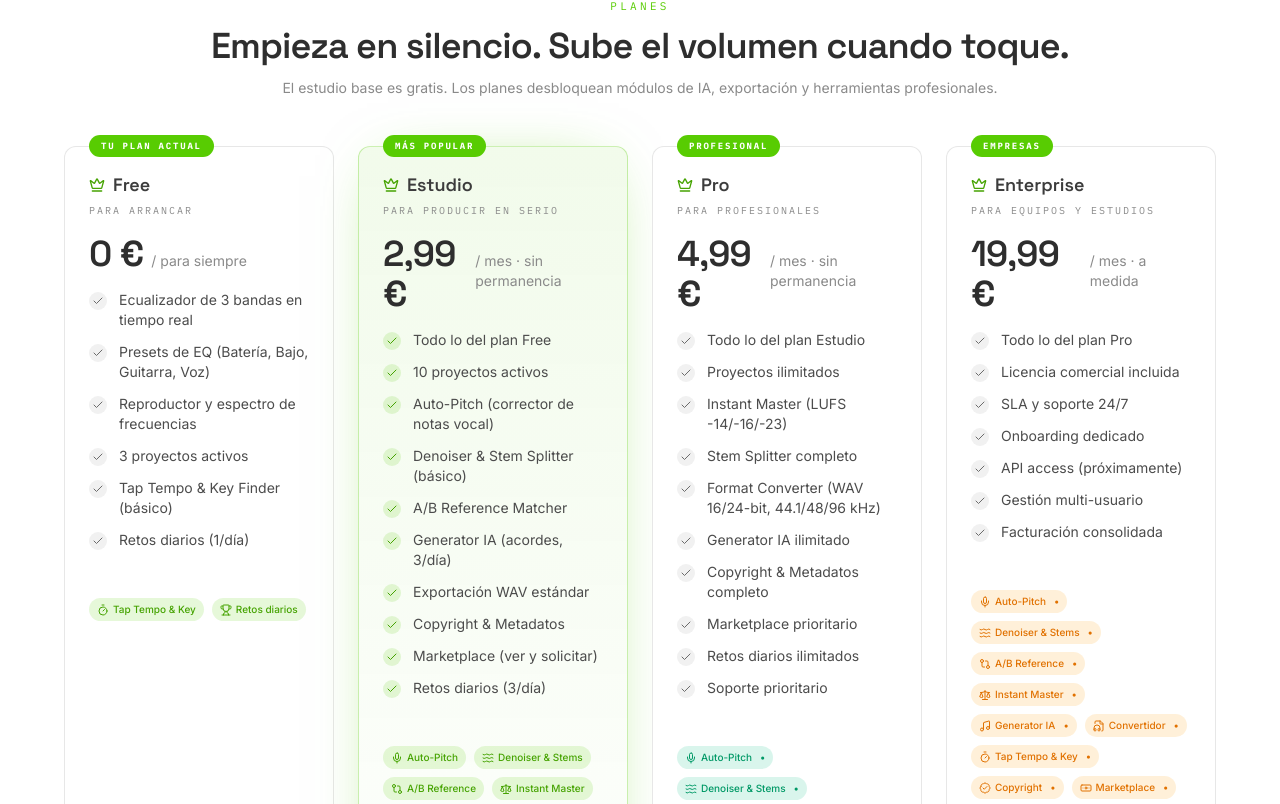
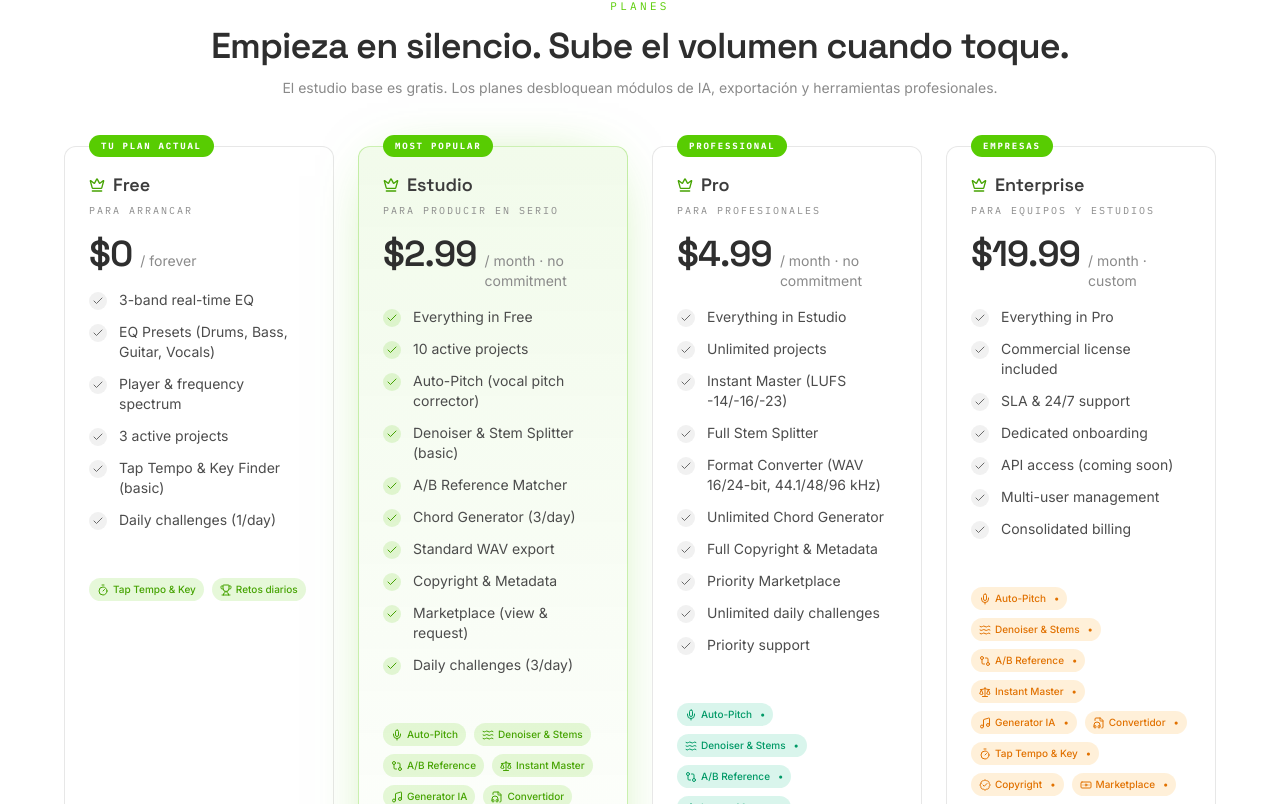
Before and after one commit to Ken2shin/SoundCraft., a Next.js app: page / in a window 1280 px wide. Shown: the part 3076-3880 px from the top of the page. Built offline with nearby package versions, Linux system fonts and the light colour scheme.

Commit message:
feat: USD pricing, módulos en Sidebar, sync Stripe fallback, polling post-checkout, fix plan fallback

```diff
--- a/src/app/api/stripe/checkout/route.js
+++ b/src/app/api/stripe/checkout/route.js
@@ -61,10 +61,10 @@ export async function POST(request) {
       line_items: [
         {
           quantity: 1,
-          price_data: {
-            currency: "eur",
-            unit_amount: plan.amount,
-            recurring: { interval: plan.interval },
+price_data: {
+              currency: "usd",
+              unit_amount: plan.amount,
+              recurring: { interval: plan.interval },
             product_data: {
               name: `SoundCraft ${plan.name}`,
               description: `Suscripción mensual al plan ${plan.name} de SoundCraft AI.`,
--- /dev/null
+++ b/src/app/api/stripe/refresh/route.js
@@ -0,0 +1,92 @@
+import { NextResponse } from "next/server";
+import Stripe from "stripe";
+import { getRequestSession } from "@/lib/auth";
+import { ensureUser, setUserPlan } from "@/lib/db/repo";
+
+export const runtime = "nodejs";
+export const dynamic = "force-dynamic";
+
+const ALLOWED_PLANS = new Set(["estudio", "pro", "enterprise"]);
+
+function planFromPriceId(priceId) {
+  if (!priceId) return null;
+  if (priceId.includes("estudio") || priceId === "price_estudio") return "estudio";
+  if (priceId.includes("pro") || priceId === "price_pro") return "pro";
+  if (priceId.includes("enterprise") || priceId === "price_enterprise") return "enterprise";
+  return null;
+}
+
+export async function GET(request) {
+  const session = await getRequestSession(request);
+  if (!session) {
+    return NextResponse.json({ error: "No autenticado" }, { status: 401 });
+  }
+
+  const secretKey = process.env.STRIPE_SECRET_KEY;
+  if (!secretKey || secretKey === "sk_test_REPLACE_ME") {
+    return NextResponse.json(
+      { error: "Stripe no configurado en el servidor" },
+      { status: 503 }
+    );
+  }
+
+  try {
+    const user = await ensureUser(session);
+    if (!user.email) {
+      return NextResponse.json({ error: "Usuario sin email" }, { status: 400 });
+    }
+
+    const stripe = new Stripe(secretKey);
+
+    // Buscar cliente por email
+    const customers = await stripe.customers.list({
+      email: user.email,
+      limit: 10,
+    });
+
+    if (customers.data.length === 0) {
+      // No hay cliente en Stripe → plan free
+      if (user.plan !== "free") {
+        await setUserPlan(user.id, "free");
+      }
+      return NextResponse.json({ plan: "free", synced: true });
+    }
+
+    // Buscar suscripciones activas del cliente
+    let activePlan = null;
+    for (const customer of customers.data) {
+      const subscriptions = await stripe.subscriptions.list({
+        customer: customer.id,
+        status: "active",
+        limit: 10,
+        expand: ["data.default_payment_method"],
+      });
+
+      for (const sub of subscriptions.data) {
+        if (sub.status === "active" || sub.status === "trialing") {
+          // Obtener plan desde metadata del precio o suscripción
+          const priceId = sub.items.data[0]?.price?.id;
+          const metadataPlan = sub.metadata?.plan || (priceId ? planFromPriceId(priceId) : null);
+          if (ALLOWED_PLANS.has(metadataPlan)) {
+            activePlan = metadataPlan;
+            break;
+          }
+        }
+      }
+      if (activePlan) break;
+    }
+
+    const newPlan = activePlan || "free";
+    if (user.plan !== newPlan) {
+      await setUserPlan(user.id, newPlan);
+    }
+
+    return NextResponse.json({ plan: newPlan, synced: true, previousPlan: user.plan });
+  } catch (err) {
+    console.error("[api/stripe/refresh]", err.message);
+    return NextResponse.json(
+      { error: "Error sincronizando con Stripe" },
+      { status: 500 }
+    );
+  }
+}
--- a/src/app/dashboard/page.jsx
+++ b/src/app/dashboard/page.jsx
@@ -18,7 +18,7 @@ export default async function DashboardPage() {
     projects = await listProjects(user.id);
   } catch (err) {
     console.error("[dashboard] base de datos:", err.message);
-    user = { ...session, plan: "free" };
+    user = { ...session, plan: null }; // No forzar "free" — deja que el cliente muestre "—"
   }
 
   return <DashboardClient initialProjects={projects} user={user} />;
--- /dev/null
+++ b/src/app/modulos/page.jsx
@@ -0,0 +1,21 @@
+import { redirect } from "next/navigation";
+import { getServerSession } from "@/lib/auth";
+import { ensureUser } from "@/lib/db/repo";
+import ModulesPageClient from "@/components/modules/ModulesPageClient";
+
+export const metadata = { title: "Módulos · SoundCraft AI" };
+
+export default async function ModulosPage() {
+  const session = await getServerSession();
+  if (!session) redirect("/auth/login");
+
+  let user = null;
+  try {
+    user = await ensureUser(session);
+  } catch (err) {
+    console.error("[modulos] base de datos:", err.message);
+    user = { ...session, plan: "free" };
+  }
+
+  return <ModulesPageClient user={user} />;
+}
--- a/src/app/planes/page.jsx
+++ b/src/app/planes/page.jsx
@@ -14,7 +14,7 @@ export default async function PlanesPage() {
     user = await ensureUser(session);
   } catch (err) {
     console.error("[planes] base de datos:", err.message);
-    user = { ...session, plan: "free" };
+    user = { ...session, plan: null };
   }
 
   return (
--- a/src/components/dashboard/Sidebar.jsx
+++ b/src/components/dashboard/Sidebar.jsx
@@ -1,7 +1,7 @@
 "use client";
 import Link from "next/link";
 import { usePathname, useRouter } from "next/navigation";
-import { AudioWaveform, FolderKanban, Gem, LogOut, Sparkles } from "lucide-react";
+import { AudioWaveform, FolderKanban, Gem, LogOut, Sparkles, Wrench, Puzzle } from "lucide-react";
 
 export default function Sidebar({ user }) {
   const pathname = usePathname();
@@ -17,8 +17,14 @@ export default function Sidebar({ user }) {
 
   const nav = [
     { href: "/dashboard", label: "Proyectos", icon: FolderKanban },
+    { href: "/modulos", label: "Módulos", icon: Puzzle },
     { href: "/planes", label: "Planes", icon: Gem },
   ];
+
+  const planLabel = user?.plan === "pro" ? "PRO" : user?.plan === "estudio" ? "ESTUDIO" : user?.plan === "enterprise" ? "ENTERPRISE" : "FREE";
+  const planColor = user?.plan === "pro" ? "text-emerald-600" : user?.plan === "estudio" ? "text-emerald-600" : user?.plan === "enterprise" ? "text-amber-600" : "text-indigo-600";
+  const planBg = user?.plan === "pro" ? "bg-emerald-500/15" : user?.plan === "estudio" ? "bg-emerald-500/15" : user?.plan === "enterprise" ? "bg-amber-500/15" : "bg-indigo-500/15";
+  const isFreeOrUnknown = !user?.plan || user?.plan === "free";
 
   return (
     <aside className="flex h-full w-60 flex-col border-r border-[#3c3c3c]/10 bg-surface-900/60 px-4 py-5">
@@ -61,21 +67,17 @@ export default function Sidebar({ user }) {
       <div className="mt-auto space-y-3">
         <div className="flex items-center justify-between rounded-xl border border-[#3c3c3c]/10 bg-[#3c3c3c]/[0.04] px-3 py-2.5">
           <span className="text-xs text-stone-400">Tu plan</span>
-          {user?.plan === "pro" ? (
-            <span className="inline-flex items-center gap-1 rounded-full bg-emerald-500/15 px-2.5 py-0.5 text-[11px] font-bold text-emerald-600">
-              <Sparkles className="h-3 w-3" /> PRO
-            </span>
-          ) : user?.plan === "estudio" ? (
-            <span className="inline-flex items-center gap-1 rounded-full bg-emerald-500/15 px-2.5 py-0.5 text-[11px] font-bold text-emerald-600">
-              <Sparkles className="h-3 w-3" /> ESTUDIO
-            </span>
-          ) : (
+          {isFreeOrUnknown ? (
             <Link
               href="/planes"
               className="inline-flex items-center gap-1 rounded-full bg-indigo-500/15 px-2.5 py-0.5 text-[11px] font-bold text-indigo-600 transition-colors hover:bg-indigo-500/25"
             >
               FREE · Mejorar
             </Link>
+          ) : (
+            <span className={`inline-flex items-center gap-1 rounded-full ${planBg} px-2.5 py-0.5 text-[11px] font-bold ${planColor}`}>
+              <Sparkles className="h-3 w-3" /> {planLabel}
+            </span>
           )}
         </div>
 
--- /dev/null
+++ b/src/components/modules/ModulesPageClient.jsx
@@ -0,0 +1,48 @@
+"use client";
+import { useState } from "react";
+import ModulesHub from "./ModulesHub";
+
+export default function ModulesPageClient({ user }) {
+  const [projectId, setProjectId] = useState("");
+
+  return (
+    <main className="mx-auto max-w-6xl px-4 py-12">
+      <header className="mb-10 text-center">
+        <h1 className="font-display text-3xl font-semibold tracking-tight text-stone-50 sm:text-4xl">
+          Módulos de producción
+        </h1>
+        <p className="mt-2 text-sm text-stone-500">
+          Selecciona un proyecto para usar los módulos de IA y herramientas avanzadas.
+        </p>
+      </header>
+
+      <div className="mb-8 rounded-xl border border-[#3c3c3c]/10 bg-white/5 p-4">
+        <label className="block text-xs font-semibold uppercase tracking-wider text-stone-400 mb-2">
+          Proyecto
+        </label>
+        <select
+          value={projectId}
+          onChange={(e) => setProjectId(e.target.value)}
+          className="w-full rounded-lg border border-[#3c3c3c]/10 bg-white/5 px-3 py-2.5 text-sm text-stone-100"
+        >
+          <option value="">Selecciona un proyecto…</option>
+        </select>
+        <p className="mt-2 text-xs text-stone-500">
+          Los módulos necesitan un proyecto para guardar resultados y cuotas.
+        </p>
+      </div>
+
+      {projectId && (
+        <ModulesHub
+          plan={user?.plan || "free"}
+          projectId={projectId}
+          audioFile={null}
+          buffer={null}
+          eq={{ low: 0, mid: 0, high: 0 }}
+          changeBand={() => {}}
+          onSaveState={() => {}}
+        />
+      )}
+    </main>
+  );
+}
--- a/src/components/pricing/PlansSection.jsx
+++ b/src/components/pricing/PlansSection.jsx
@@ -1,9 +1,9 @@
 "use client";
 import Link from "next/link";
-import { useSearchParams } from "next/navigation";
-import { useState } from "react";
+import { useSearchParams, useRouter } from "next/navigation";
+import { useState, useEffect } from "react";
 import { Check, Crown, Loader2, Sparkles, Waves, Mic, GitCompare, Scale, Music, FileAudio, Timer, BadgeCheck, Banknote, Trophy } from "lucide-react";
-import { PLAN_LABELS, PLAN_PRICES, MODULES, moduleAvailable, moduleTier, projectLimitFor } from "@/lib/plans";
+import { PLAN_LABELS, PLAN_PRICES, PLAN_CURRENCY_SYMBOL, MODULES, moduleAvailable, moduleTier, projectLimitFor } from "@/lib/plans";
 
 const MODULE_ICONS = {
   autopitch: Mic,
@@ -23,16 +23,16 @@ const PLANS = [
     id: "free",
     name: "Free",
     tagline: "Para arrancar",
-    price: "0 €",
-    period: "/ para siempre",
+    price: "$0",
+    period: "/ forever",
     badge: null,
     features: [
-      "Ecualizador de 3 bandas en tiempo real",
-      "Presets de EQ (Batería, Bajo, Guitarra, Voz)",
-      "Reproductor y espectro de frecuencias",
-      "3 proyectos activos",
-      "Tap Tempo & Key Finder (básico)",
-      "Retos diarios (1/día)",
+      "3-band real-time EQ",
+      "EQ Presets (Drums, Bass, Guitar, Vocals)",
+      "Player & frequency spectrum",
+      "3 active projects",
+      "Tap Tempo & Key Finder (basic)",
+      "Daily challenges (1/day)",
     ],
     modules: MODULES.filter(m => moduleAvailable("free", m.id)).map(m => ({
       id: m.id,
@@ -45,20 +45,20 @@ const PLANS = [
     id: "estudio",
     name: "Estudio",
     tagline: "Para producir en serio",
-    price: "2,99 €",
-    period: "/ mes · sin permanencia",
-    badge: "Más popular",
+    price: "$2.99",
+    period: "/ month · no commitment",
+    badge: "Most popular",
     features: [
-      "Todo lo del plan Free",
-      "10 proyectos activos",
-      "Auto-Pitch (corrector de notas vocal)",
-      "Denoiser & Stem Splitter (básico)",
+      "Everything in Free",
+      "10 active projects",
+      "Auto-Pitch (vocal pitch corrector)",
+      "Denoiser & Stem Splitter (basic)",
       "A/B Reference Matcher",
-      "Generator IA (acordes, 3/día)",
-      "Exportación WAV estándar",
-      "Copyright & Metadatos",
-      "Marketplace (ver y solicitar)",
-      "Retos diarios (3/día)",
+      "Chord Generator (3/day)",
+      "Standard WAV export",
+      "Copyright & Metadata",
+      "Marketplace (view & request)",
+      "Daily challenges (3/day)",
     ],
     modules: MODULES.filter(m => moduleAvailable("estudio", m.id)).map(m => ({
       id: m.id,
@@ -71,20 +71,20 @@ const PLANS = [
     id: "pro",
     name: "Pro",
     tagline: "Para profesionales",
-    price: "4,99 €",
-    period: "/ mes · sin permanencia",
-    badge: "Profesional",
+    price: "$4.99",
+    period: "/ month · no commitment",
+    badge: "Professional",
     features: [
-      "Todo lo del plan Estudio",
-      "Proyectos ilimitados",
+      "Everything in Estudio",
+      "Unlimited projects",
       "Instant Master (LUFS -14/-16/-23)",
-      "Stem Splitter completo",
+      "Full Stem Splitter",
       "Format Converter (WAV 16/24-bit, 44.1/48/96 kHz)",
-      "Generator IA ilimitado",
-      "Copyright & Metadatos completo",
-      "Marketplace prioritario",
-      "Retos diarios ilimitados",
-      "Soporte prioritario",
+      "Unlimited Chord Generator",
+      "Full Copyright & Metadata",
+      "Priority Marketplace",
+      "Unlimited daily challenges",
+      "Priority support",
     ],
     modules: MODULES.filter(m => moduleAvailable("pro", m.id)).map(m => ({
       id: m.id,
@@ -97,17 +97,17 @@ const PLANS = [
     id: "enterprise",
     name: "Enterprise",
     tagline: "Para equipos y estudios",
-    price: "19,99 €",
-    period: "/ mes · a medida",
+    price: "$19.99",
+    period: "/ month · custom",
     badge: "Empresas",
     features: [
-      "Todo lo del plan Pro",
-      "Licencia comercial incluida",
-      "SLA y soporte 24/7",
-      "Onboarding dedicado",
-      "API access (próximamente)",
-      "Gestión multi-usuario",
-      "Facturación consolidada",
+      "Everything in Pro",
+      "Commercial license included",
+      "SLA & 24/7 support",
+      "Dedicated onboarding",
+      "API access (coming soon)",
+      "Multi-user management",
+      "Consolidated billing",
     ],
     modules: MODULES.filter(m => moduleAvailable("enterprise", m.id)).map(m => ({
       id: m.id,
@@ -167,6 +167,7 @@ function ModuleBadges({ modules, plan }) {
 
 export default function PlansSection({ compact = false, user = null }) {
   const searchParams = useSearchParams();
+  const router = useRouter();
   const [checkoutPlan, setCheckoutPlan] = useState(null);
   const [checkoutError, setCheckoutError] = useState("");
   const currentPlan = user?.plan === "pro" ? "pro" : user?.plan === "estudio" ? "estudio" : user?.plan === "enterprise" ? "enterprise" : "free";
@@ -174,6 +175,29 @@ export default function PlansSection({ compact = false, user = null }) {
 
   const justUpgraded = searchParams.get("upgrade") === "success";
   const cancelledUpgrade = searchParams.get("upgrade") === "cancelled";
+
+  // Polling tras checkout exitoso para sincronizar plan con Stripe
+  useEffect(() => {
+    if (!justUpgraded) return;
+    let attempts = 0;
+    const maxAttempts = 12; // ~30 segundos
+    const interval = setInterval(async () => {
+      attempts++;
+      try {
+        const res = await fetch("/api/stripe/refresh");
+        const json = await res.json();
+        if (res.ok && json.plan && json.plan !== "free") {
+          router.refresh(); // Re-renderiza server components con plan actualizado
+          clearInterval(interval);
+        } else if (attempts >= maxAttempts) {
+          clearInterval(interval);
+        }
+      } catch (e) {
+        console.error("[PlansSection] refresh error:", e);
+      }
+    }, 2500);
+    return () => clearInterval(interval);
+  }, [justUpgraded, router]);
 
   const freeCta = isLoggedIn
     ? { href: "/dashboard", label: "Ir a mis proyectos" }
@@ -300,7 +324,7 @@ export default function PlansSection({ compact = false, user = null }) {
         </p>
         {justUpgraded && (
           <p className="mx-auto max-w-md rounded-lg border border-emerald-500/30 bg-emerald-500/10 px-3 py-2 text-center text-sm text-emerald-600">
-            ¡Pago completado! Tu plan premium está activo.
+            ¡Pago completado! Sincronizando tu plan…
           </p>
         )}
         {cancelledUpgrade && (
```
Also changed, not shown: src/lib/plans.js.
